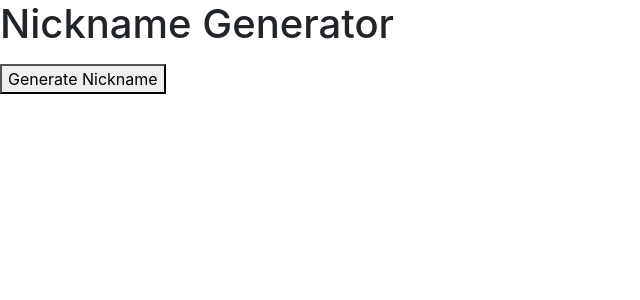
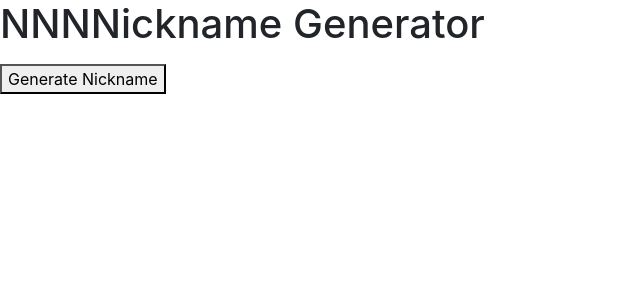
Before and after one commit to tadasbytautas/tadasSFIA2, a Flask app: page / in a window 1280 px wide. Shown: the top 300 px of the page, without its empty margins (0-640 px from the left). Run offline with Flask 2, Linux system fonts and the light colour scheme; data comes from the database, SQL or seed files in the repository; data that the repository does not hold is empty; parts of the project's set-up code (start-up, migrations or seed data) failed here and were passed over; some libraries are stand-ins or nearby versions.

Commit message:
change to index

```diff
--- a/Service_1/application/templates/index.html
+++ b/Service_1/application/templates/index.html
@@ -8,7 +8,7 @@
         </head>
         <body>
             <h1>
-                Nickname Generator
+                NNNNickname Generator
                 <!-- Change on Service 1 -->
             </h1>
 
```
